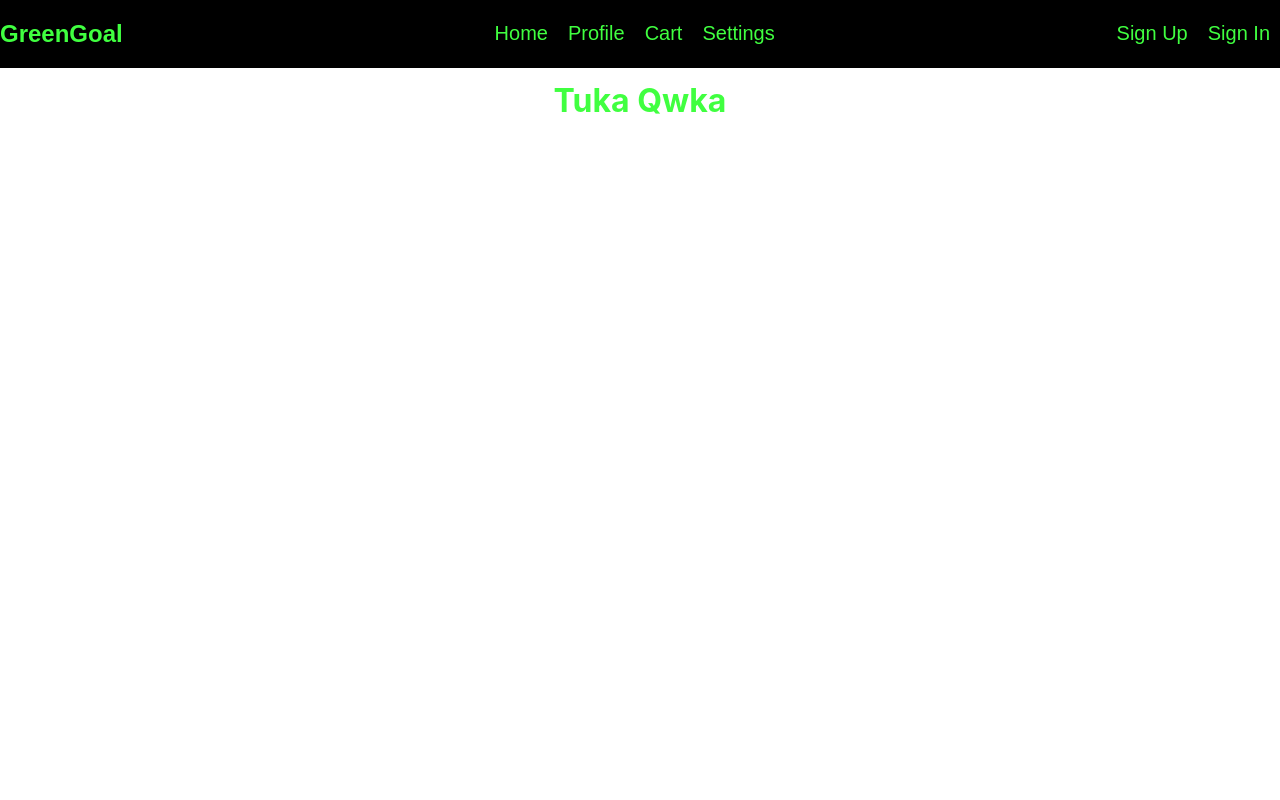
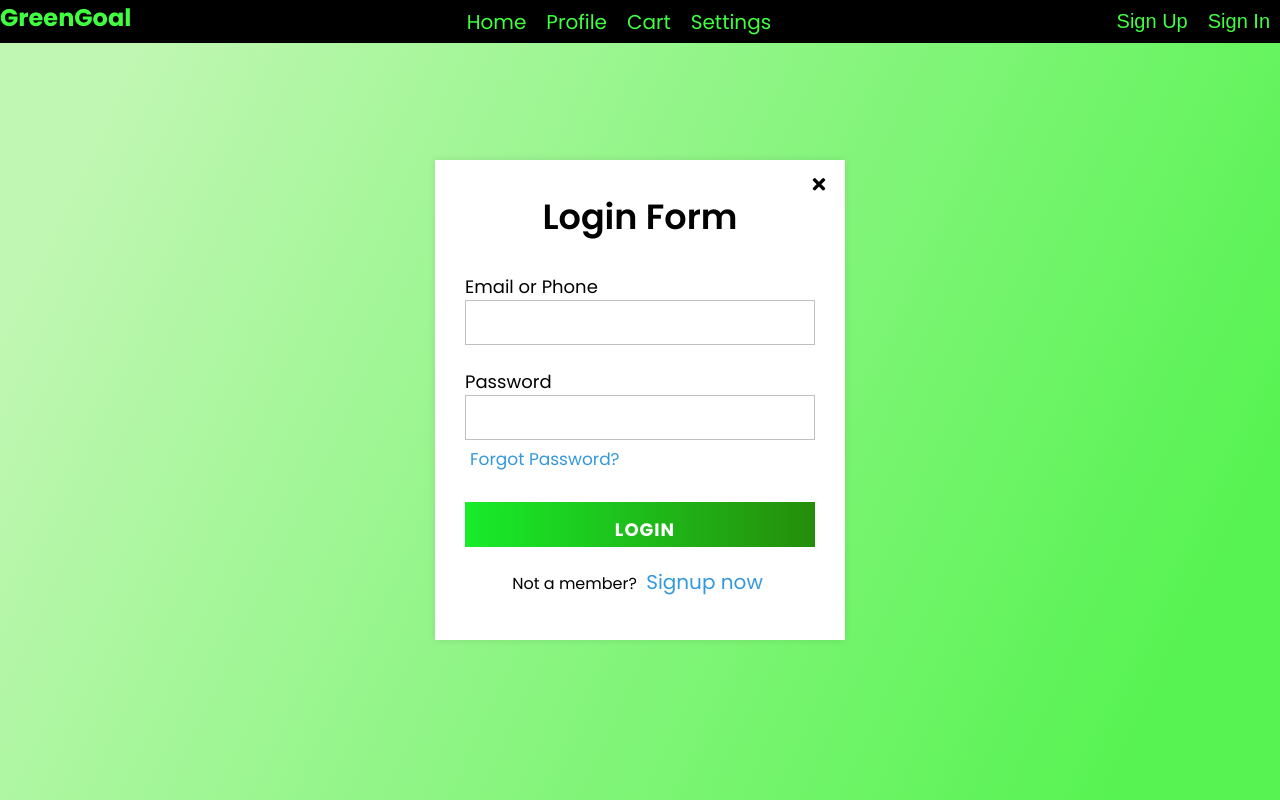
Before and after one commit to ZariProjects/Hack_Tues_GG, a React (Create React App) app in the folder green_goal/: page /Login in a window 1280 px wide. Built offline with nearby package versions, Linux system fonts and the light colour scheme; a web font is replaced by a local one.

Commit message:
Login.js Login.css init

```diff
--- a/green_goal/package.json
+++ b/green_goal/package.json
@@ -6,6 +6,10 @@
     "@testing-library/jest-dom": "^5.11.9",
     "@testing-library/react": "^11.2.5",
     "@testing-library/user-event": "^12.8.3",
+    "axios": "^0.21.1",
+    "cors": "^2.8.5",
+    "express": "^4.17.1",
+    "mongoose": "^5.12.0",
     "react": "^17.0.1",
     "react-dom": "^17.0.1",
     "react-redux": "^7.2.2",
--- a/green_goal/src/containers/Login/Login.css
+++ b/green_goal/src/containers/Login/Login.css
@@ -0,0 +1,137 @@
+@import url('https://fonts.googleapis.com/css?family=Poppins:400,500,600,700&display=swap');
+*{
+  margin: 0;
+  padding: 0;
+  outline: none;
+  box-sizing: border-box;
+  font-family: 'Poppins', sans-serif;
+}
+
+body{
+  height: 100vh;
+  width: 100%;
+  background: linear-gradient(115deg, #b0f59fce 10%, #57f352 90%);
+}
+
+.show-btn{
+  background: #fff;
+  padding: 10px 20px;
+  font-size: 20px;
+  font-weight: 500;
+  color: #0c8d22;
+  cursor: pointer;
+  box-shadow: 0px 0px 10px rgba(0,0,0,0.1);
+}
+.show-btn, .container{
+  position: absolute;
+  top: 50%;
+  left: 50%;
+  transform: translate(-50%, -50%);
+}
+
+
+.container{
+  background: #fff;
+  width: 410px;
+  padding: 30px;
+  height: 480px;
+  box-shadow: 0 0 8px rgba(0,0,0,0.1);
+}
+
+.container .close-btn{
+  position: absolute;
+  right: 20px;
+  top: 15px;
+  font-size: 18px;
+  cursor: pointer;
+}
+.container .close-btn:hover{
+  color: #3498db;
+}
+.container .text{
+  font-size: 35px;
+  font-weight: 600;
+  text-align: center;
+}
+.container form{
+  margin-top: -20px;
+}
+.container form .data{
+  height: 45px;
+  width: 100%;
+  margin: 50px 0;
+}
+
+form{
+  text-align: left;
+}
+
+form .data label{
+  font-size: 18px;
+}
+
+form .data input{
+  height: 100%;
+  width: 100%;
+  padding-left: 10px;
+  font-size: 17px;
+  border: 1px solid silver;
+}
+form .data input:focus{
+  border-color: #0bb305;
+  border-bottom-width: 2px;
+}
+form .forgot-pass{
+  margin-top: 6px;
+}
+form .forgot-pass a{
+  color: #3498db;
+  text-decoration: none;
+  font-size: 17px;
+}
+form .forgot-pass a:hover{
+  text-decoration: underline;
+}
+form .btn{
+  margin: 30px 0;
+  height: 45px;
+  width: 100%;
+  position: relative;
+  overflow: hidden;
+}
+form .btn .inner{
+  height: 100%;
+  width: 300%;
+  position: absolute;
+  left: -100%;
+  z-index: -1;
+  background: -webkit-linear-gradient(right, #a7f3a4, #258d0a, #18ec2a, #0e6103);
+  transition: all 0.4s;
+}
+form .btn:hover .inner{
+  left: 0;
+}
+form .btn button{
+  height: 100%;
+  width: 100%;
+  background: none;
+  border: none;
+  color: #fff;
+  font-size: 18px;
+  font-weight: bold;
+  text-transform: uppercase;
+  letter-spacing: 1px;
+  cursor: pointer;
+}
+
+form .signup-link{
+  text-align: center;
+  margin-top: -10px;
+}
+form .signup-link a{
+  color: #3498db;
+  text-decoration: none;
+}
+form .signup-link a:hover{
+  text-decoration: underline;
+}
--- a/green_goal/src/containers/Login/Login.js
+++ b/green_goal/src/containers/Login/Login.js
@@ -3,10 +3,35 @@
 
 
 class Login extends Component {
-    render () {
+    render() {
         return (
-            <div>
-                <h1>Tuka Qwka</h1>
+
+            <div class="center">
+                <div class="container">
+                    <label for="show" class="close-btn fas fa-times" title="close"></label>
+                    <div class="text">
+                        Login Form</div>
+                        <form action="#">
+                            <div class="data">
+                                <label>Email or Phone</label>
+                                <input type="text" required></input>
+                            </div>
+                            <div class="data">
+                                <label>Password</label>
+                                <input type="password" required></input>
+                                <div class="forgot-pass">
+                                    <a href="#">Forgot Password?</a>
+                                </div>
+                                <div class="btn">
+                                    <div class="inner"></div>
+                                    <button type="submit"><span>login</span></button>
+                                </div>
+                                <div class="signup-link">
+                                    Not a member? <a href="#">Signup now</a>
+                                </div>
+                            </div>
+                        </form>
+                </div>
             </div>
         );
     }
```
Also changed, not shown: 1 other file (tests, documents, lock files or other folders).
